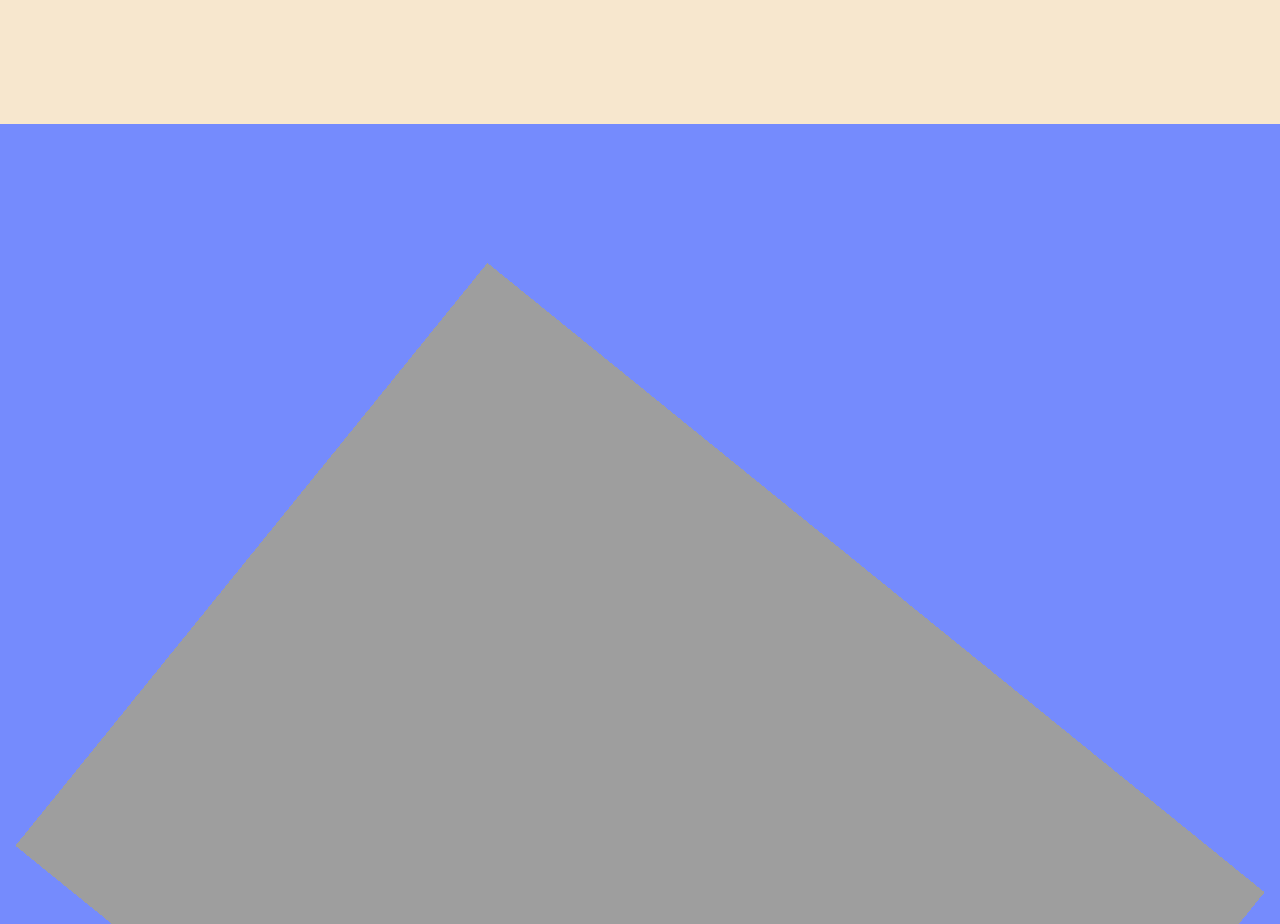
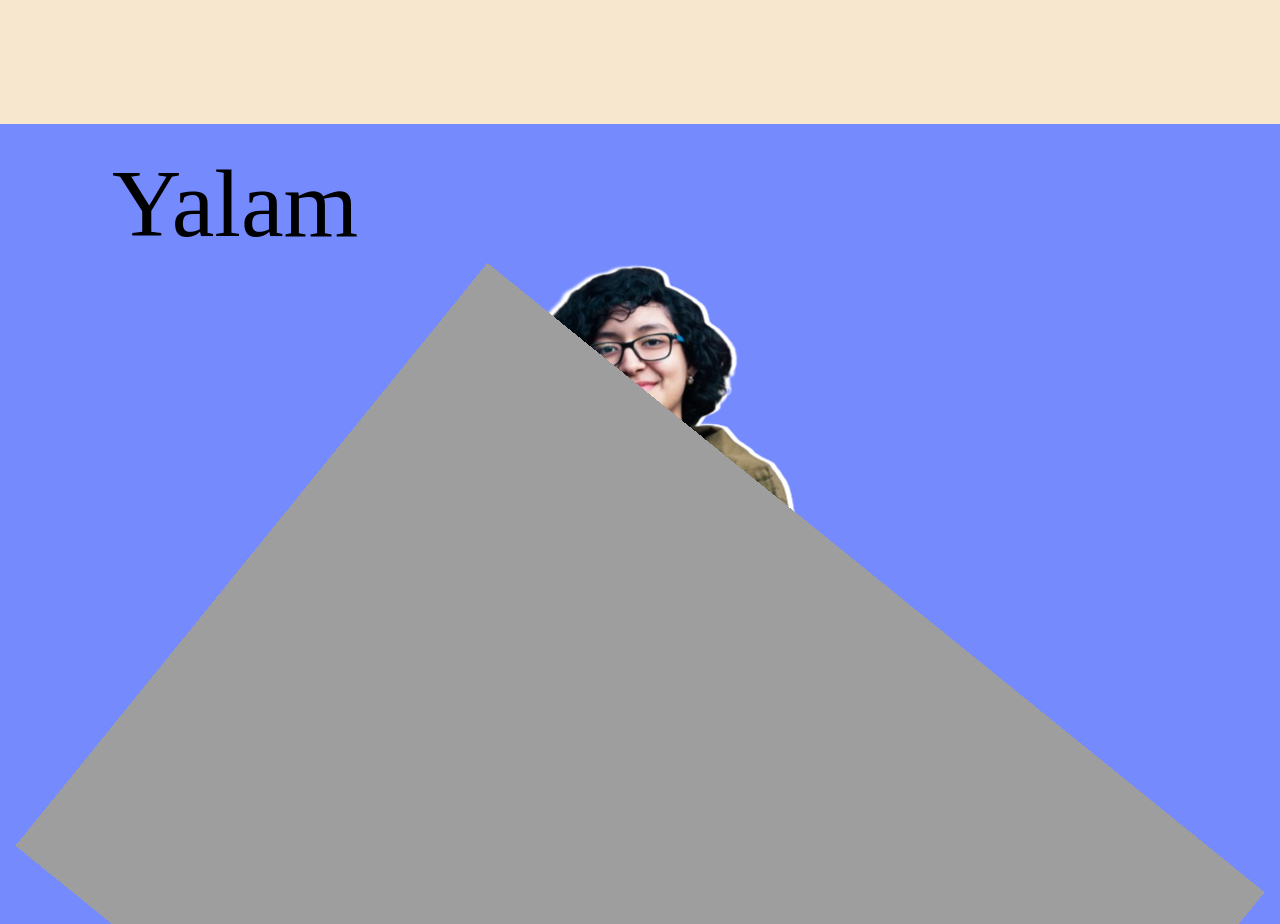
Before and after one commit to him69/portfolio, a Next.js app: page /komal in a window 1280 px wide. Shown: the part 1380-2304 px from the top of the page. Built offline with nearby package versions, Linux system fonts and the light colour scheme; a web font is replaced by a local one.

Commit message:
text animation

```diff
--- a/app/komal/components/r.html
+++ /dev/null
@@ -1,6 +0,0 @@
-position: absolute;
-z-index: 0;
-width: 500px;
-top: 50%;
-left: 50%;
-transform: translate(-50%, -50%) rotate(330deg);http://localhost:3000/images/star.png
--- a/app/komal/components/secTwo.js
+++ b/app/komal/components/secTwo.js
@@ -3,28 +3,62 @@ import React, { useEffect, useRef } from 'react';
 import { motion, useScroll, useTransform, useInView } from 'framer-motion';
 
 const SecTwo = () => {
-  const ref =useRef(null);
-  const isInView = useInView(ref, { once: true});
+  const ref = useRef(null);
+  const isInView = useInView(ref, { once: true });
 
   const { scrollYProgress } = useScroll();
   const scale = useTransform(scrollYProgress, [0.5, 0.7], [0.5, 2]);
   const y = useTransform(scrollYProgress, [.5, 1], ['-109%', '42%']);
+  //
+  const textOpacity = useTransform(scrollYProgress, [0.8, .9], [0, 1]);
+  const textYPosition = useTransform(scrollYProgress, [0.8, 1], [-100, 0]);
+  const textBlur = useTransform(scrollYProgress, [0.9, 1], [10, 0]);
+  const textVariant = {
+    hidden: { opacity: 0, filter: '10px', y: 50 },
+    visible: { opacity: 1, filter: '0', y: 0 },
+  }
 
   return (
-    <div className={`h-[100vh] relative overflow-hidden ${isInView ? 'SecShade' : ''}`} ref={ref}>
+    <div className={`h-[100vh] relative px-28 overflow-hidden ${isInView ? 'SecShade' : ''}`} ref={ref}>
+       <motion.div
+        style={{
+          opacity: textOpacity,
+          filter: textBlur ? textBlur.toString(value => `blur(${value}px)`) : 'blur(10px)',
+          x: textYPosition,
+        }}
+        initial="hidden"
+        animate="visible"
+        transition={{ duration: 0.5, delay: 0.3 }}
+      >
+        <p className='primaryF2 text-8xl mt-8'>Yalam</p>
+      </motion.div>
+      <div className='mt-[70vh]'>
+        <p className='primaryF2 text-end text-8xl'>Senni</p>
+      </div>
       <motion.div
         className="absolute z-10 w-[500px] top-1/2 left-1/2 -translate-x-1/2"
-        style={{ scale, y,x:'-50%',rotate:'39deg',zIndex:10 }}
+        style={{ scale, y, x: '-50%', rotate: '39deg', zIndex: 10 }}
         initial={{ opacity: 0 }}
         animate={isInView ? { opacity: 1, scale: 2, y: '-34%' } : { opacity: 0 }}
         transition={{ duration: 0.5 }}
       >
+
         <img
           src="http://localhost:3000/images/star.png"
           alt=""
           style={{ width: '100%', height: 'auto' }}
         />
       </motion.div>
+      <div class="absolute z-10 top-1/2 left-1/2 -translate-x-1/2" style={{
+        zIndex: 6,
+        transform: 'translate(-50%, -58%)'
+      }}>
+        <img style={{
+          filter: 'drop-shadow(-7px 0px 1px white) drop-shadow(5px -1px 0px white)'
+        }}
+          src="http://localhost:3000/images/girl.png" />
+      </div>
+
     </div>
   );
 };
```
